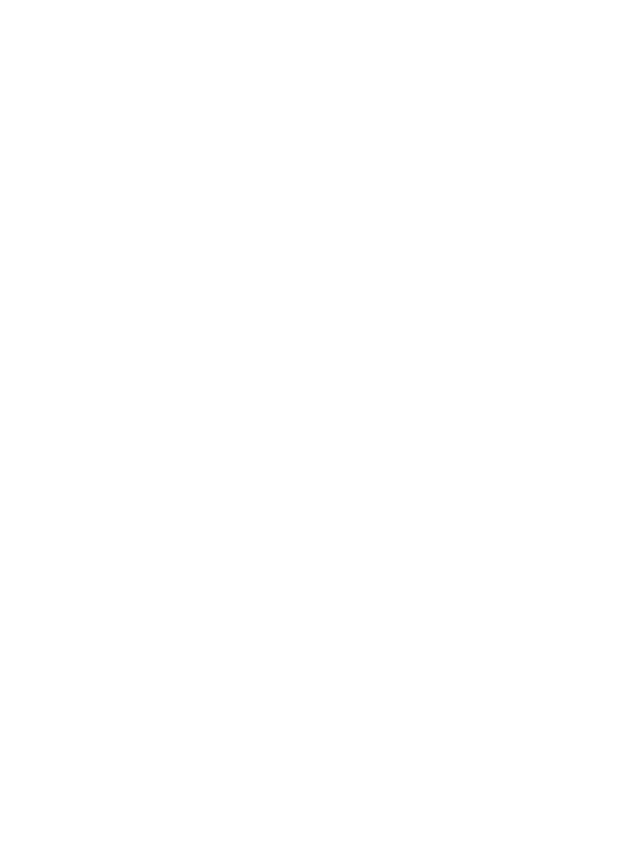
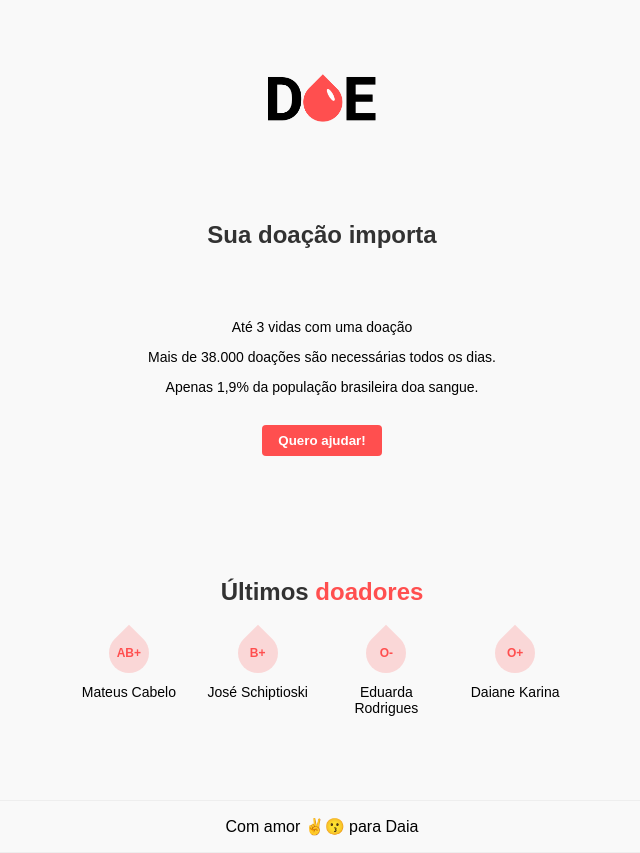
Before and after one commit to Finnkell/Doe-maratonaDev, a plain HTML site: page index.html in a window 1280 px wide. Shown: the whole page, without its empty margins (318-958 px from the left). Before the commit the page ends 800 px from the top, so only its background shows below. Drawn offline with Linux system fonts and the light colour scheme; a web font is replaced by a local one.

Commit message:
front end Done

```diff
--- a/index.html
+++ b/index.html
@@ -3,9 +3,76 @@
 <head>
     <meta charset="UTF-8">
     <meta name="viewport" content="width=device-width, initial-scale=1.0">
-    <title>Doe</title>
+    <link rel="stylesheet" href="style.css">
+    <link href="https://fonts.googleapis.com/css?family=Saira+Semi+Condensed&display=swap" rel="stylesheet">
+    <title>Roque Porra</title>
+
+
 </head>
 <body>
+    <header>
+        <img class="logo" src="logo.png" alt="DOE" >
+        <h2>Sua doação importa</h2>
 
+        <p>Até 3 vidas com uma doação</p>
+        <p>Mais de 38.000 doações são necessárias todos os dias.</p>
+        <p>Apenas 1,9% da população brasileira doa sangue.</p>
+
+        <button>Quero ajudar!</button>
+
+    </header>
+
+    <section class="form hide">
+        <h2>Entre na lista de doadores</h2>
+        <form action="/" method="post">
+            <input type="text"
+            name="name"
+            placeholder="Nome Completo"
+            >
+            <input type="text"
+            name="email"
+            placeholder="Email"
+            >
+            <input type="text"
+            name="blood"
+            placeholder="Tipo sanguíneo"
+            >
+
+        <button>Quero ajudar!</button>
+
+        </form>
+    </section>
+
+
+    <main>
+        <h2>Últimos <span>doadores</span> </h2>
+        <section class="donors">
+            <div class="donor">
+                <div class="blood">AB+</div>
+                <p>Mateus Cabelo</p>
+            </div>
+
+            <div class="donor">
+                <div class="blood">B+</div>
+                <p>José Schiptioski</p>
+            </div>
+
+            <div class="donor">
+                <div class="blood">O-</div>
+                <p>Eduarda Rodrigues</p>
+            </div>
+
+            <div class="donor">
+                <div class="blood">O+</div>
+                <p>Daiane Karina</p>
+            </div>
+        </section>
+    </main>
+
+    <footer>
+        Com amor ✌😗 para Daia
+    </footer>
+
+    <script src="script.js"></script>
 </body>
 </html>
--- /dev/null
+++ b/script.js
@@ -0,0 +1,7 @@
+document
+  .querySelector('header button')
+  .addEventListener("click", () => {
+    document
+      .querySelector('.form')
+      .classList.toggle('hide')
+  });
--- /dev/null
+++ b/style.css
@@ -0,0 +1,148 @@
+html, body {
+    margin: 0;
+}
+
+body {
+    display: flex;
+    flex-direction: column;
+    height: 100vh;
+    font-family: 'Saira Semi Condensed', sans-serif;
+    background-color: #F9F9F9;
+}
+
+h1, h2 {
+    color: #000000CC;
+}
+
+.logo {
+    width: 130px;
+    margin: 70px 0;
+}
+
+header p {
+    font-size: 14px;
+}
+
+header, main, footer {
+    text-align: center;
+}
+
+header, .form, main {
+    margin-bottom: 70px;
+    width: 90%;
+    max-width: 500px;
+    margin-left: auto;
+    margin-right: auto;
+}
+
+header h1, header h2 {
+    margin-bottom: 70px;
+}
+
+header button {
+    margin-top: 16px;
+    padding: 8px 16px;
+    border-radius: 4px;
+    background-color: #FF4F4F;
+    border: none;
+    color: #FFF;
+    font-weight: bold;
+
+}
+
+main h2 span {
+    color: #FF4F4F
+}
+
+section.form {
+    display: grid;
+    grid-template-columns: 1fr 1fr;
+    grid-gap: 45px;
+    background-color: #FF4F4F;
+    padding: 16px 64px;
+    align-items: center;
+    border-radius: 6px;
+}
+
+
+form input, form button {
+    width: 100%;
+    margin-bottom: 4px;
+    box-sizing: border-box;
+    padding: 8px 16px;
+    border-radius: 4px;
+    border: 1pX solid #FFFFFF88;
+}
+
+.form input {
+    background-color: transparent;
+}
+
+.form input::placeholder {
+    color: #FFFFFFAA;
+}
+
+.form button {
+    font-weight: bold;
+}
+
+.form h2 {
+    text-align: right;
+    color: #FFFFFFEE;
+    font-size: 18px;
+}
+
+main .donors {
+    display: grid;
+    grid-template-columns: 1fr 1fr 1fr 1fr;
+    grid-gap: 15px;
+    margin-top: 40px;
+}
+
+.blood {
+    color: #FF4F4F;
+    font-weight: bold;
+    font-size: 12px;
+    display: flex;
+    align-items: center;
+    justify-content: center;
+
+    position: relative;
+}
+
+.blood::before {
+    content: "";
+    background-color: #FF4F4F33;
+
+    width: 40px;
+    height: 40px;
+    position: absolute;
+
+    border-radius: 50%;
+    border-top-right-radius: 0;
+    transform: rotate(-45deg);
+}
+
+.donor p {
+    margin-top: 24px;
+    font-size: 14px;
+}
+
+footer {
+    border: 1px #EEE solid;
+    margin-top: auto;
+    padding: 16px;
+}
+
+
+/* JS */
+section.form {
+    transition: all 300ms;
+}
+
+section.form.hide {
+    opacity: 0;
+    visibility: hidden;
+    height: 0;
+    margin-top: -70px;
+}
```
Also changed, not shown: logo.png (added).
